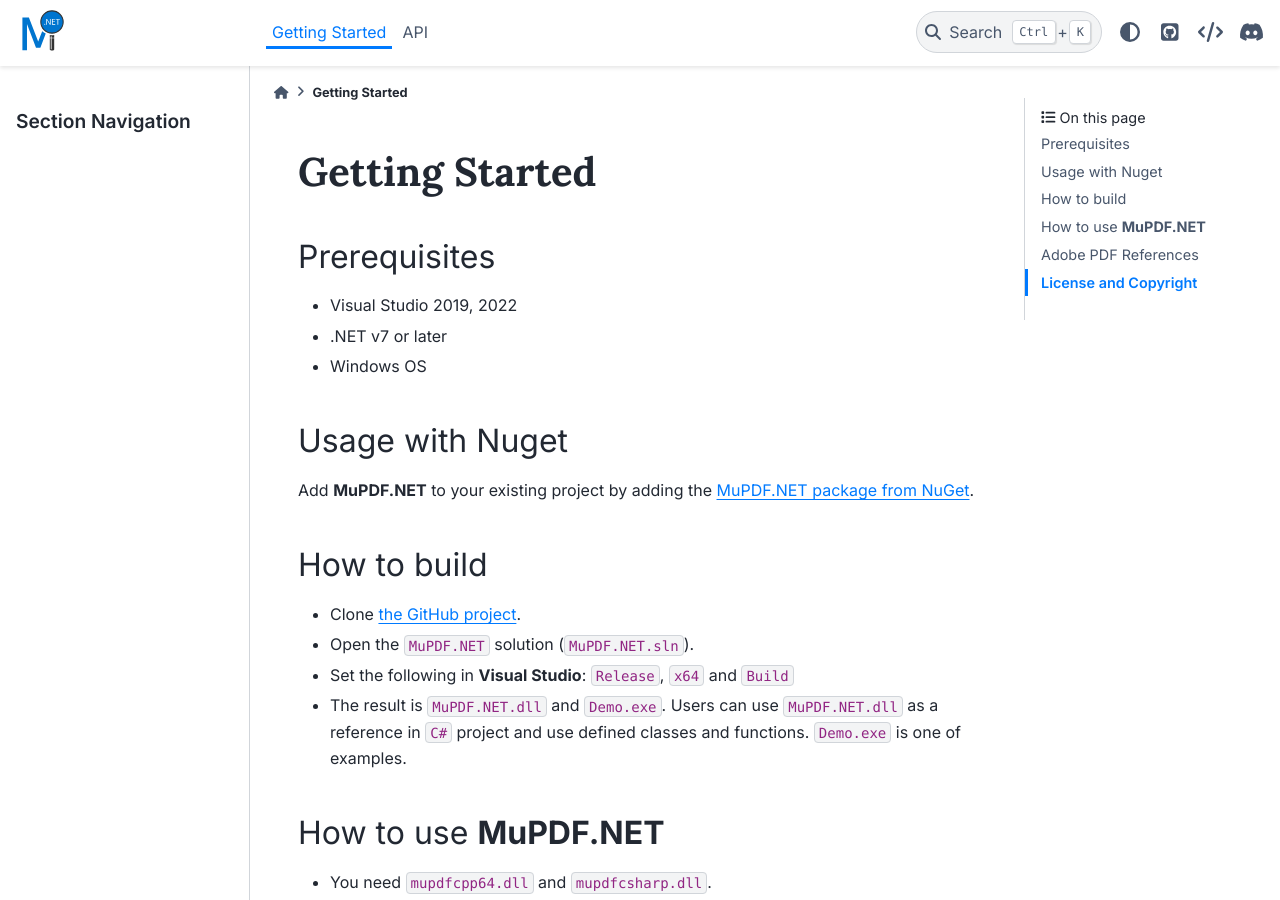
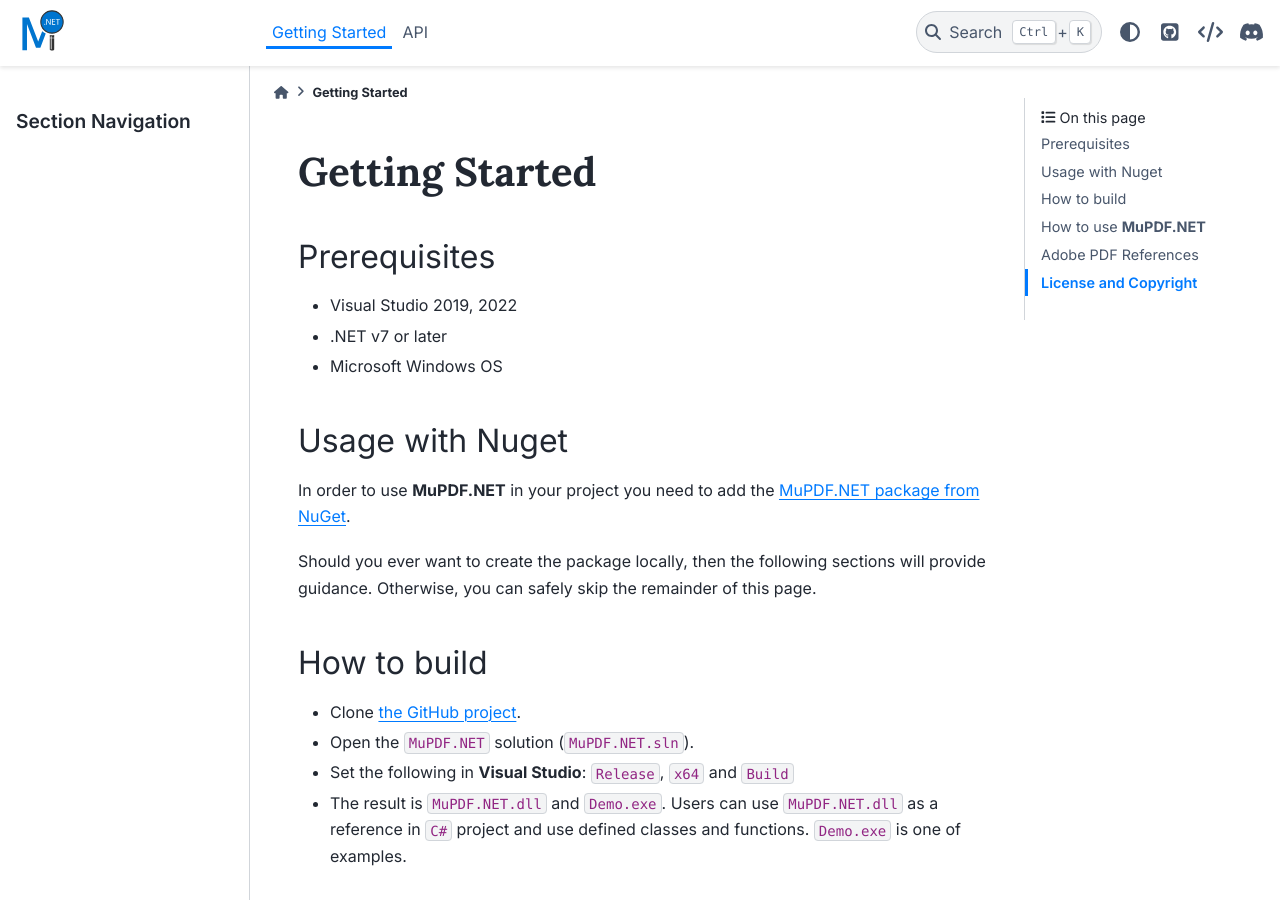
Before and after one commit to ArtifexSoftware/MuPDF.NET, a Sphinx documentation site: the page built from docs/getting-started/index.rst, in a window 1280 px wide and 900 px high. Built offline with Sphinx 7.4.7 and the PyData theme 0.15.4, drawn with Linux system fonts in a browser that asks for light colours; pages that are not in the unit, such as notebooks, are missing from menus.

Commit message:
Update index.rst

```diff
--- a/docs/getting-started/index.rst
+++ b/docs/getting-started/index.rst
@@ -10,13 +10,15 @@
 
 - Visual Studio 2019, 2022
 - .NET v7 or later
-- Windows OS
+- Microsoft Windows OS
 
 
 Usage with Nuget
 ---------------------
 
-Add **MuPDF.NET** to your existing project by adding the `MuPDF.NET package from NuGet`_.
+In order to use **MuPDF.NET** in your project you need to add the `MuPDF.NET package from NuGet`_.
+
+Should you ever want to create the package locally, then the following sections will provide guidance. Otherwise, you can safely skip the remainder of this page.
 
 
 How to build
```
